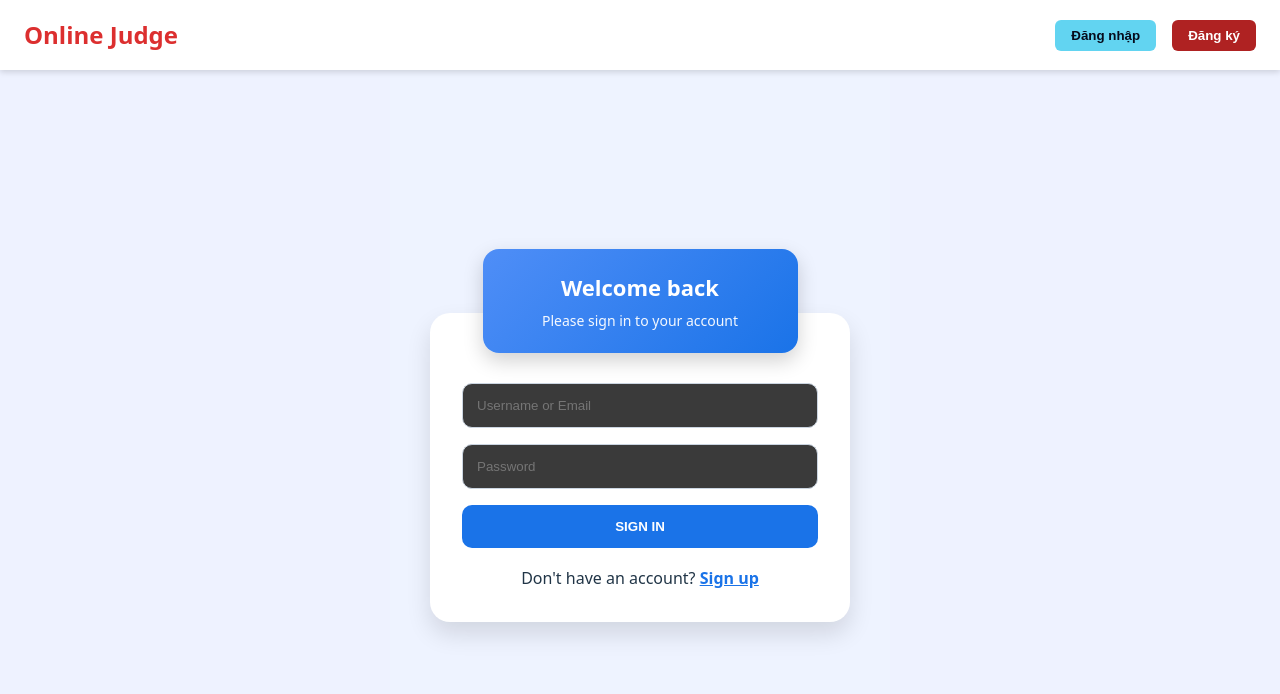
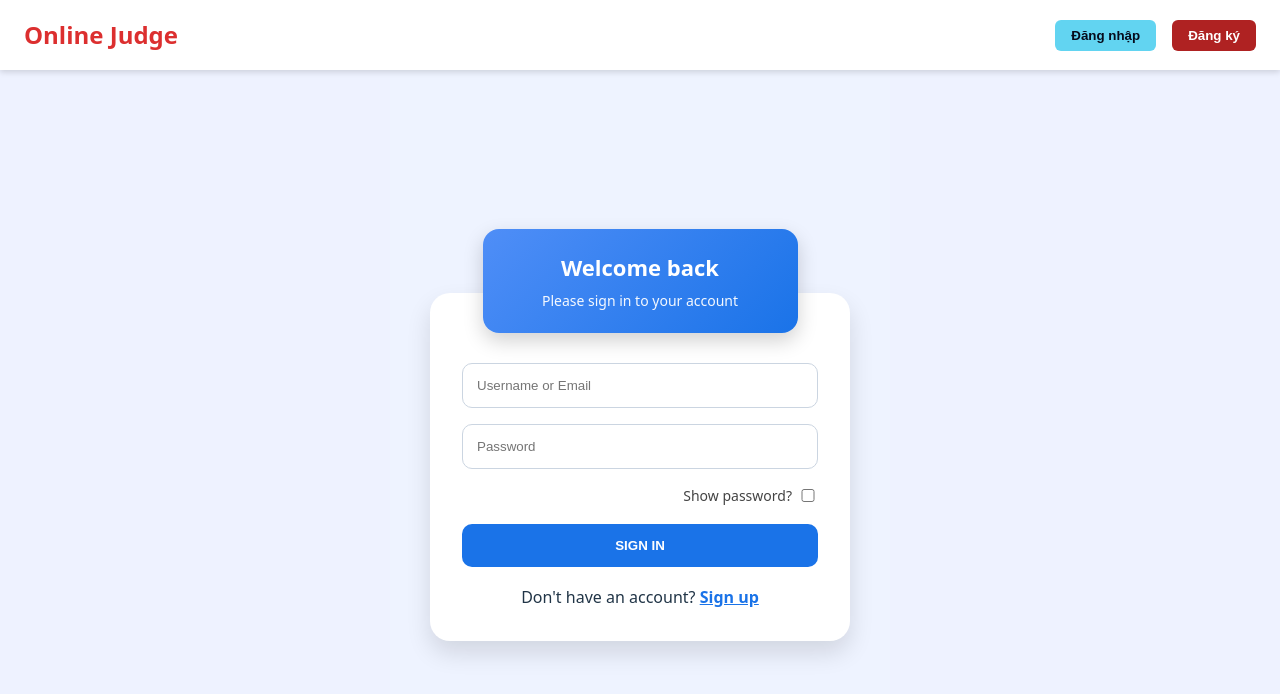
Before and after one commit to NamTran031204/Online-Judge, a React (Vite) app in the folder client/: page /login in a window 1280 px wide. Shown: the top 694 px of the page. Built offline with nearby package versions, Linux system fonts and the light colour scheme.

Commit message:
edit login+register form

```diff
--- a/client/src/pages/login.css
+++ b/client/src/pages/login.css
@@ -60,8 +60,8 @@
   margin-bottom: 16px;
   border-radius: 10px;
   border: 1px solid #cbd5e1;
-  background: #3a3a3a;
-  color: white;
+  color: #3a3a3a;
+  background: white;
 }
 
 .login-card input:focus {
@@ -105,3 +105,26 @@
   border-radius: 10px;
   margin-bottom: 16px;
 }
+
+.show-pass-row {
+  margin-top: 0;
+  margin-bottom: 18px;
+  display: flex;
+  align-items: center;
+  justify-content: flex-end;
+  gap: 6px;
+  font-size: 14px;
+  color: #444;
+}
+
+.show-pass-row input {
+  cursor: pointer;
+  max-width: 20px;
+  margin: 0;
+  padding: 0;
+}
+
+.show-pass-row label {
+  /* cursor: pointer; */
+  min-width: 100px;
+}
--- a/client/src/pages/login.jsx
+++ b/client/src/pages/login.jsx
@@ -18,12 +18,14 @@ export default function Login() {
     password: "",
   });
 
+  const [showPass, setShowPass] = useState(false);
+
   const handleSubmit = async (e) => {
     e.preventDefault();
 
     const result = await dispatch(
       loginUser({
-        username: form.usernameOrEmail,
+        user_name: form.usernameOrEmail,
         password: form.password,
       })
     );
@@ -37,13 +39,13 @@ export default function Login() {
     <div className="login-wrapper">
       <div className="login-container">
 
-        {/* FLOATING HEADER */}
+        {/* Floating Header */}
         <div className="login-floating-header">
           <h2>Welcome back</h2>
           <p>Please sign in to your account</p>
         </div>
 
-        {/* MAIN CARD */}
+        {/* Form */}
         <form className="login-card" onSubmit={handleSubmit}>
           {error && <div className="login-error">{error}</div>}
 
@@ -57,8 +59,9 @@ export default function Login() {
             required
           />
 
+          {/* PASSWORD + SHOW PASS */}
             <input
-            type="password"
+              type={showPass ? "text" : "password"}
               placeholder="Password"
               value={form.password}
               onChange={(e) =>
@@ -66,6 +69,17 @@ export default function Login() {
               }
               required
             />
+
+          <div className="show-pass-row">
+            <label className="show-password" htmlFor="showPassLogin">Show password?</label>
+            <input
+              type="checkbox"
+              id="showPassLogin"
+              checked={showPass}
+              onChange={() => setShowPass(!showPass)}
+            />
+
+          </div>
 
           <button className="btn-submit" disabled={loading}>
             {loading ? "Signing in..." : "SIGN IN"}
--- a/client/src/pages/register.css
+++ b/client/src/pages/register.css
@@ -60,8 +60,8 @@
   margin-bottom: 16px;
   border-radius: 10px;
   border: 1px solid #cbd5e1;
-  background: #3a3a3a;
-  color: white;
+  color: #3a3a3a;
+  background: white;
 }
 
 .register-card input::placeholder {
@@ -111,3 +111,27 @@
   border-radius: 10px;
   margin-bottom: 16px;
 }
+
+
+.show-pass-row {
+  margin-top: 0;
+  margin-bottom: 18px;
+  display: flex;
+  align-items: center;
+  justify-content: flex-end;
+  gap: 6px;
+  font-size: 14px;
+  color: #444;
+}
+
+.show-pass-row input {
+  cursor: pointer;
+  max-width: 20px;
+  margin: 0;
+  padding: 0;
+}
+
+.show-pass-row label {
+  /* cursor: pointer; */
+  min-width: 100px;
+}
--- a/client/src/pages/register.jsx
+++ b/client/src/pages/register.jsx
@@ -14,17 +14,19 @@ export default function Register() {
   }, []);
 
   const [form, setForm] = useState({
-    username: "",
+    user_name: "",
     email: "",
     password: "",
   });
+
+  const [showPass, setShowPass] = useState(false);
 
   const handleSubmit = async (e) => {
     e.preventDefault();
 
     const result = await dispatch(
       registerUser({
-        username: form.username.trim(),
+        user_name: form.user_name.trim(),
         email: form.email.trim(),
         password: form.password,
       })
@@ -39,23 +41,22 @@ export default function Register() {
     <div className="register-wrapper">
       <div className="register-container">
 
-        {/* FLOATING HEADER */}
+        {/* Header */}
         <div className="register-floating-header">
           <h2>Join us today</h2>
           <p>Enter your email and password to register</p>
         </div>
 
-        {/* FORM CARD */}
+        {/* Card */}
         <form className="register-card" onSubmit={handleSubmit}>
-
           {error && <div className="register-error">{error}</div>}
 
           <input
             type="text"
             placeholder="Username"
-            value={form.username}
+            value={form.user_name}
             onChange={(e) =>
-              setForm({ ...form, username: e.target.value })
+              setForm({ ...form, user_name: e.target.value })
             }
             required
           />
@@ -70,8 +71,9 @@ export default function Register() {
             required
           />
 
+          {/* PASSWORD + SHOW PASSWORD */}
           <input
-            type="password"
+            type={showPass ? "text" : "password"}
             placeholder="Password"
             value={form.password}
             onChange={(e) =>
@@ -79,6 +81,17 @@ export default function Register() {
             }
             required
           />
+
+          <div className="show-pass-row">
+            <label className="show-password" htmlFor="showPassRegister">Show password?</label>
+            <input
+              type="checkbox"
+              id="showPassRegister"
+              checked={showPass}
+              onChange={() => setShowPass(!showPass)}
+            />
+
+          </div>
 
           <button className="register-btn" disabled={loading}>
             {loading ? "Signing up..." : "SIGN UP"}
```
Also changed, not shown: client/src/components/log-in/login.css (deleted), client/src/components/log-in/login.jsx (deleted), client/src/components/sign-up/signup.css (deleted), client/src/components/sign-up/signup.jsx (deleted). Lines whose indentation alone changed are shown as unchanged.
